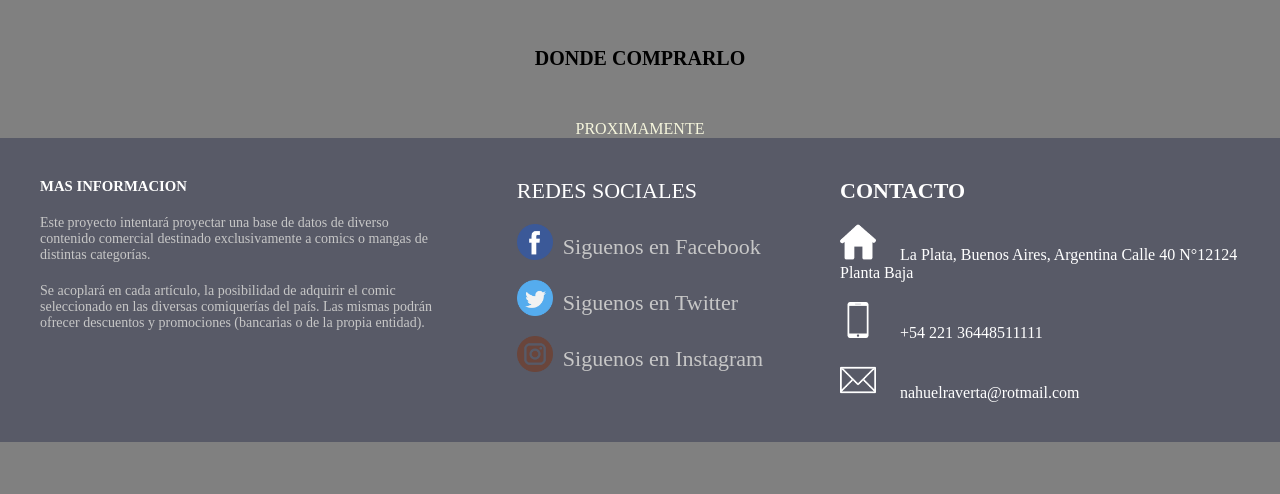
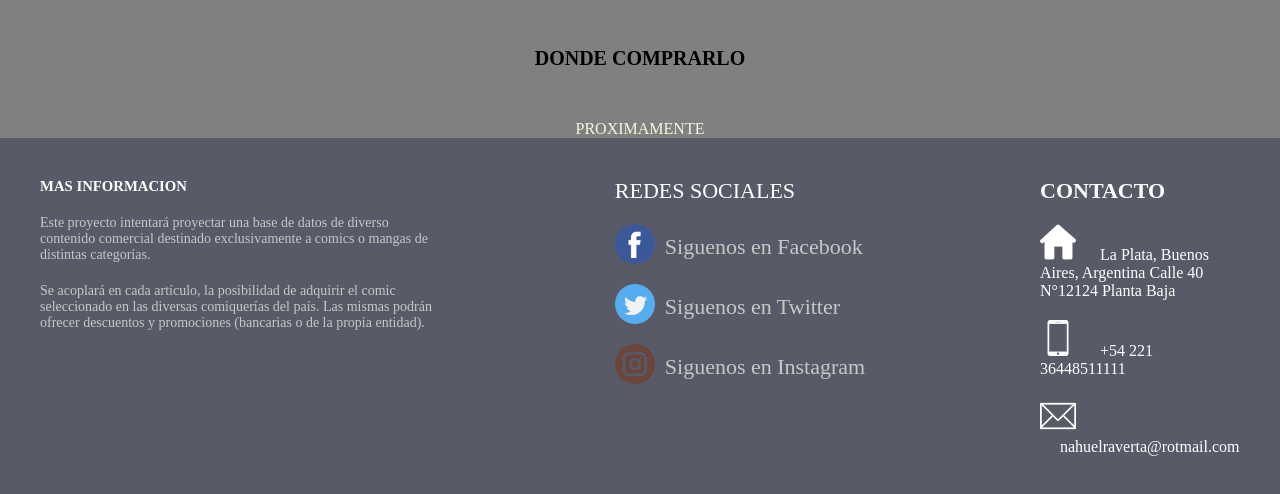
Before and after one commit to nahuelraverta/desafio-scss-seo, a website: page index.html in a window 1280 px wide. Shown: the part 2000-2494 px from the top of the page. Before the commit the page ends 2442 px from the top, so only its background shows below. Drawn offline with Linux system fonts and the light colour scheme.

Commit message:
cambios-novedades-full-responsive

```diff
--- a/scss/secciones/_footer.scss
+++ b/scss/secciones/_footer.scss
@@ -35,7 +35,7 @@
             }
 
             .columna2 {
-                max-width: 400px;
+                max-width: 600px;
                 font-size: 22px;
 
                 h1{font-size: 22px;
@@ -47,8 +47,11 @@
                     display: flex;
 
                     img {
-                        width: 36px;
-                        height: 36px;
+                        width: 40px;
+                        height: 40px;
+                    }
+                    .spec{width: 75px;
+                        height: 40px;
                     }
 
                     label {
@@ -62,7 +65,7 @@
             }
 
             .columna3 {
-                max-width: 400px;
+                max-width: 200px;
 
                 h1 {
                     font-size: 22px;
```
Also changed, not shown: css/style.css.
